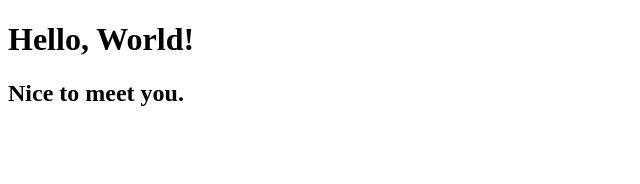
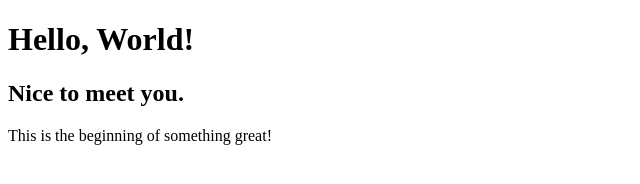
Before and after one commit to trichard18/new-repo, a plain HTML site: page index.html in a window 1280 px wide. Shown: the whole page, without its empty margins (0-640 px from the left). Drawn offline with Linux system fonts and the light colour scheme.

Commit message:
add p tag

```diff
--- a/index.html
+++ b/index.html
@@ -8,5 +8,6 @@
   <body>
     <h1 class="greeting">Hello, World!</h1>
     <h2 class="saluation">Nice to meet you.</h2>
+    <p>This is the beginning of something great!</p>
   </body>
 </html>
```
